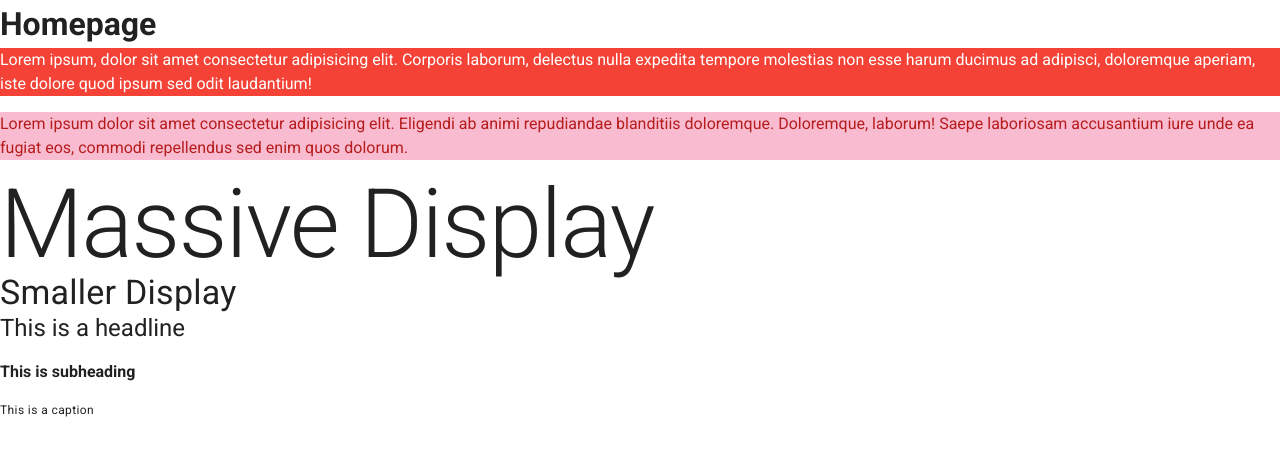
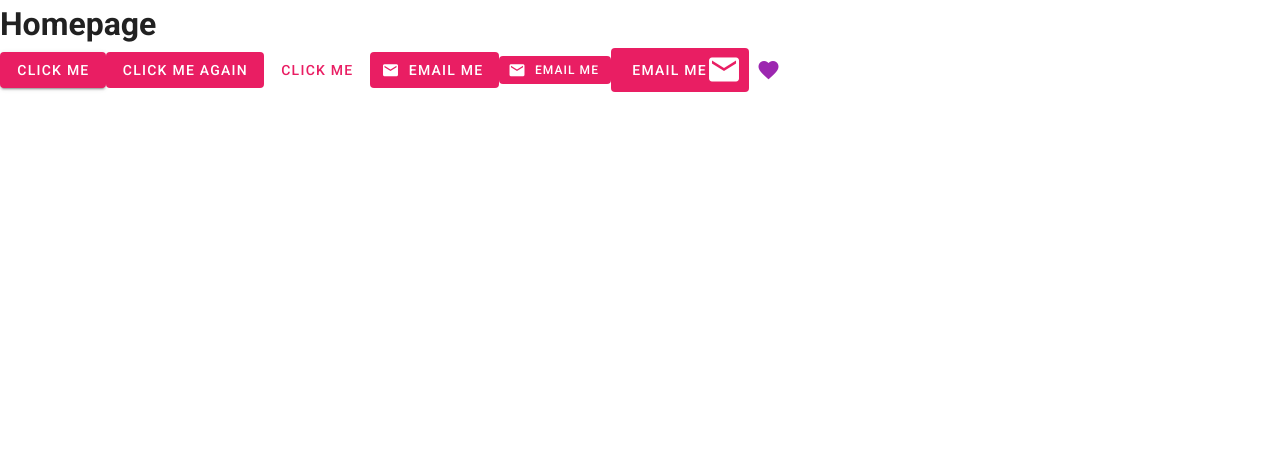
Before and after one commit to santosh/todo-ninja, a Vue app: page / in a window 1280 px wide. Shown: the top 456 px of the page. Built offline with nearby package versions, Linux system fonts and the light colour scheme.

Commit message:
Play with v-btn and v-icon
- Play with different props
- Play with different classes

```diff
--- a/src/views/Home.vue
+++ b/src/views/Home.vue
@@ -1,13 +1,27 @@
 <template>
   <div class="home">
     <h1>Homepage</h1>
-    <p class="red white--text">Lorem ipsum, dolor sit amet consectetur adipisicing elit. Corporis laborum, delectus nulla expedita tempore molestias non esse harum ducimus ad adipisci, doloremque aperiam, iste dolore quod ipsum sed odit laudantium!</p>
-    <p class="pink lighten-4 red--text text--darken-4">Lorem ipsum dolor sit amet consectetur adipisicing elit. Eligendi ab animi repudiandae blanditiis doloremque. Doloremque, laborum! Saepe laboriosam accusantium iure unde ea fugiat eos, commodi repellendus sed enim quos dolorum.</p>
-    <h1 class="display-4">Massive Display</h1>
-    <h4 class="display-1">Smaller Display</h4>
-    <p class="headline">This is a headline</p>
-    <p class="subheading font-weight-bold">This is subheading</p>
-    <p class="caption">This is a caption</p>
+    <v-btn class="pink white--text">click me</v-btn>
+    <v-btn depressed dark color="pink">click me again</v-btn>
+    <v-btn text color="pink">click me</v-btn>
+    <v-btn text class="pink white--text">
+      <v-icon left>mdi-email</v-icon>
+      <span>email me</span>
+    </v-btn>
+
+    <v-btn text small class="pink white--text">
+      <v-icon left>mdi-email</v-icon>
+      <span>email me</span>
+    </v-btn>
+
+    <v-btn text large class="pink white--text">
+      <span>email me</span>
+      <v-icon right large>mdi-email</v-icon>
+    </v-btn>
+
+    <v-btn text small dark fab color="purple">
+      <v-icon>mdi-heart</v-icon>
+    </v-btn>
   </div>
 </template>
 
```
